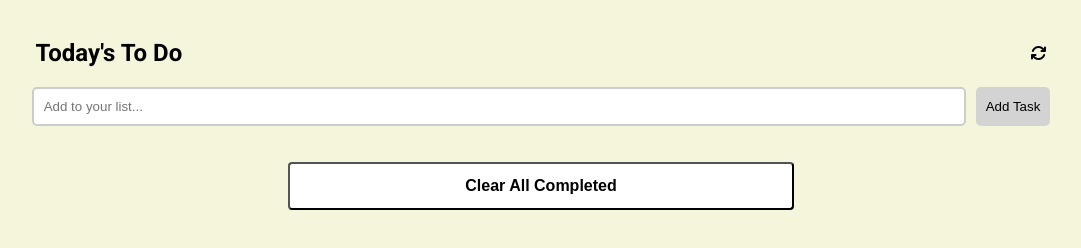
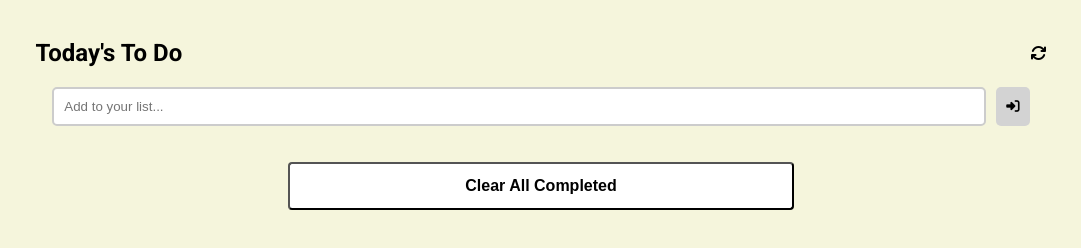
Before and after one commit to Mike111222/ToDoList, a website built with webpack: page src/index.html in a window 1280 px wide. Shown: the part 62-310 px from the top of the page, without its empty margins (99-1180 px from the left). Built offline with nearby package versions, Linux system fonts and the light colour scheme.

Commit message:
Update index.html

```diff
--- a/src/index.html
+++ b/src/index.html
@@ -27,7 +27,7 @@
     </div>
     <div class="inputBtn">
       <input type="text" id="task-input" placeholder="Add to your list...">
-      <button type="submit">Add Task</button>
+      <button type="submit"><i class="fa fa-sign-in" aria-hidden="true"></i></button>
     </div>
     <ul id="task-list"></ul>
   </form>
```
